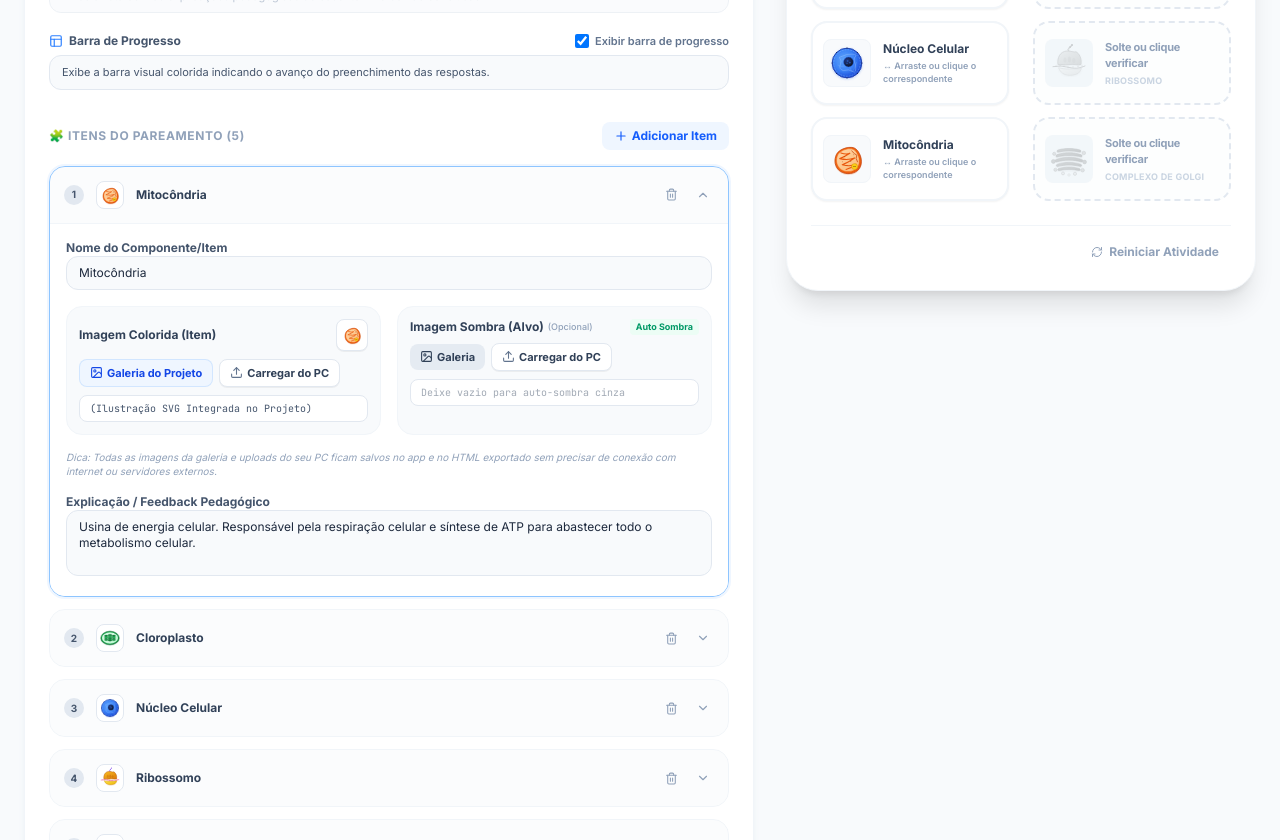
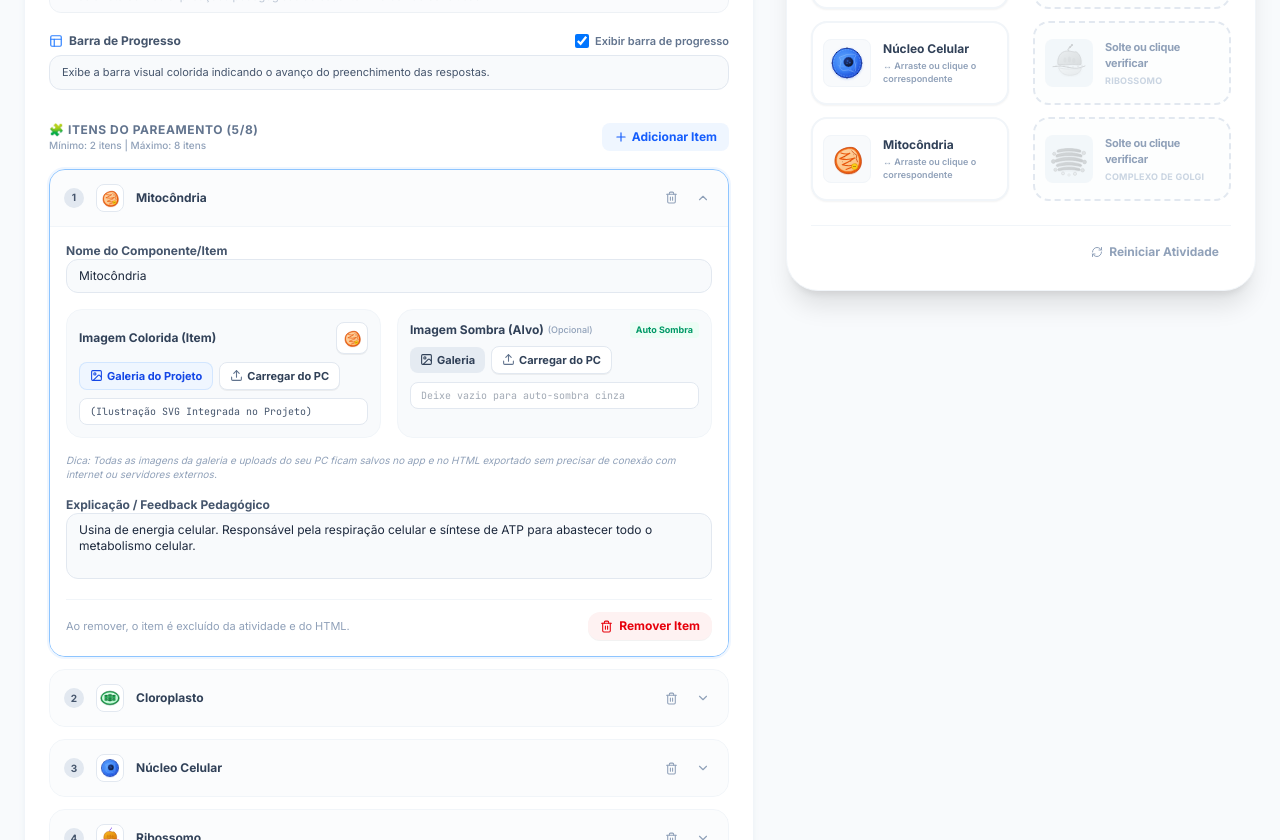
Before and after one commit to eduardonatario/EDU_Arrasta_e_Combina, a React (Vite) app: page / in a window 1280 px wide. Shown: the part 580-1420 px from the top of the page. Built offline with nearby package versions, Linux system fonts and the light colour scheme.

Commit message:
fix: prevent duplicate matches and improve item deletion
Added checks to prevent duplicate entries in matched indices. Updated item removal to properly manage the expanded state and reset interactive drag-and-drop session states to avoid UI inconsistencies.

```diff
--- a/src/App.tsx
+++ b/src/App.tsx
@@ -530,7 +530,9 @@ function generateStandaloneHTML(config: WidgetConfig): string {
 
         function handleMatchAttempt(draggedIndex, targetIndex) {
             if (draggedIndex === targetIndex) {
-                matchedIndices.push(draggedIndex);
+                if (!matchedIndices.includes(draggedIndex)) {
+                    matchedIndices.push(draggedIndex);
+                }
                 selectedItemIndex = null;
 
                 const targetSlot = document.getElementById(\`target-slot-\${targetIndex}\`);
@@ -796,7 +798,19 @@ export default function App() {
     if (config.items.length <= 2) return;
     const updatedItems = config.items.filter((_, idx) => idx !== index);
     setConfig({ ...config, items: updatedItems });
-    setExpandedItemIdx(Math.max(0, index - 1));
+    setExpandedItemIdx(prev => {
+      if (prev === null) return null;
+      if (prev === index) return null;
+      if (prev > index) return prev - 1;
+      return prev;
+    });
+    // Reset matching & drag states immediately
+    setMatchedIds([]);
+    setSelectedDraggable(null);
+    setHoveredTargetIndex(null);
+    setErrorTargetId(null);
+    targetRefs.current = [];
+    fullscreenTargetRefs.current = [];
   };
 
   const copyHTMLToClipboard = async () => {
@@ -1088,9 +1102,12 @@ export default function App() {
               {/* Items Accordion list */}
               <div className="space-y-4 pt-2">
                 <div className="flex items-center justify-between">
-                  <h3 className="text-xs font-bold text-slate-400 uppercase tracking-wider flex items-center gap-1.5">
-                    🧩 Itens do Pareamento ({config.items.length})
-                  </h3>
+                  <div>
+                    <h3 className="text-xs font-bold text-slate-500 uppercase tracking-wider flex items-center gap-1.5">
+                      🧩 Itens do Pareamento ({config.items.length}/8)
+                    </h3>
+                    <p className="text-[10px] text-slate-400 font-medium">Mínimo: 2 itens | Máximo: 8 itens</p>
+                  </div>
                   <button
                     onClick={addItem}
                     disabled={config.items.length >= 8}
@@ -1127,16 +1144,22 @@ export default function App() {
 
                           <div className="flex items-center gap-2" onClick={(e) => e.stopPropagation()}>
                             <button
+                              type="button"
                               onClick={() => removeItem(index)}
                               disabled={config.items.length <= 2}
-                              className="text-slate-400 hover:text-red-500 p-1.5 rounded-lg hover:bg-red-50 disabled:opacity-30 transition-all cursor-pointer"
-                              title="Remover item"
+                              className={`p-1.5 rounded-lg transition-all ${
+                                config.items.length <= 2
+                                  ? 'text-slate-300 opacity-40 cursor-not-allowed'
+                                  : 'text-slate-400 hover:text-red-500 hover:bg-red-50 cursor-pointer'
+                              }`}
+                              title={config.items.length <= 2 ? "Mínimo de 2 itens obrigatório para o quiz" : "Remover item"}
                             >
                               <Trash2 size={13} />
                             </button>
                             <button
+                              type="button"
                               onClick={() => setExpandedItemIdx(isExpanded ? null : index)}
-                              className="text-slate-400 hover:text-slate-600 p-1 rounded-lg transition-all"
+                              className="text-slate-400 hover:text-slate-600 p-1 rounded-lg transition-all cursor-pointer"
                             >
                               {isExpanded ? <ChevronUp size={14} /> : <ChevronDown size={14} />}
                             </button>
@@ -1294,6 +1317,29 @@ export default function App() {
                                     className="w-full px-3 py-2 bg-slate-50 border border-slate-200 focus:border-blue-500 focus:bg-white rounded-xl outline-none resize-none"
                                     placeholder="Explique o que esta organela faz. Será exibido ao aluno ao realizar a correspondência."
                                   />
+                                </div>
+
+                                {/* Remove item footer action */}
+                                <div className="pt-3 border-t border-slate-100 flex items-center justify-between">
+                                  <span className="text-[11px] text-slate-400">
+                                    {config.items.length <= 2
+                                      ? 'Mínimo de 2 itens obrigatório para o quiz.'
+                                      : 'Ao remover, o item é excluído da atividade e do HTML.'}
+                                  </span>
+                                  <button
+                                    type="button"
+                                    onClick={() => removeItem(index)}
+                                    disabled={config.items.length <= 2}
+                                    className={`flex items-center gap-1.5 px-3 py-1.5 rounded-xl text-xs font-bold transition-all ${
+                                      config.items.length <= 2
+                                        ? 'opacity-30 cursor-not-allowed text-slate-400 bg-slate-100'
+                                        : 'text-red-600 hover:text-red-700 bg-red-50 hover:bg-red-100 cursor-pointer shadow-2xs'
+                                    }`}
+                                    title={config.items.length <= 2 ? 'Mínimo de 2 itens necessários' : 'Remover este item'}
+                                  >
+                                    <Trash2 size={13} />
+                                    Remover Item
+                                  </button>
                                 </div>
                               </div>
                             </motion.div>
```
